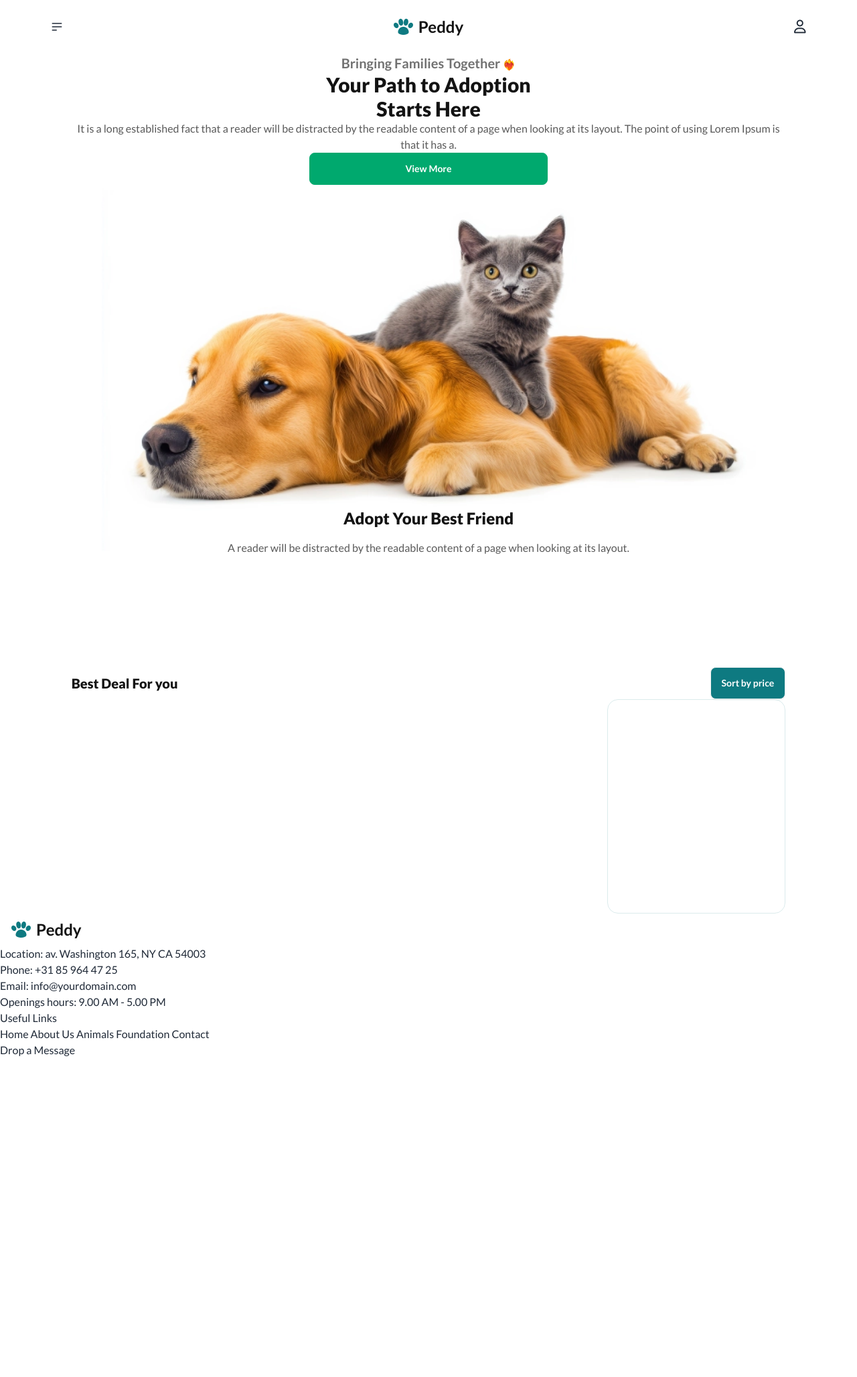
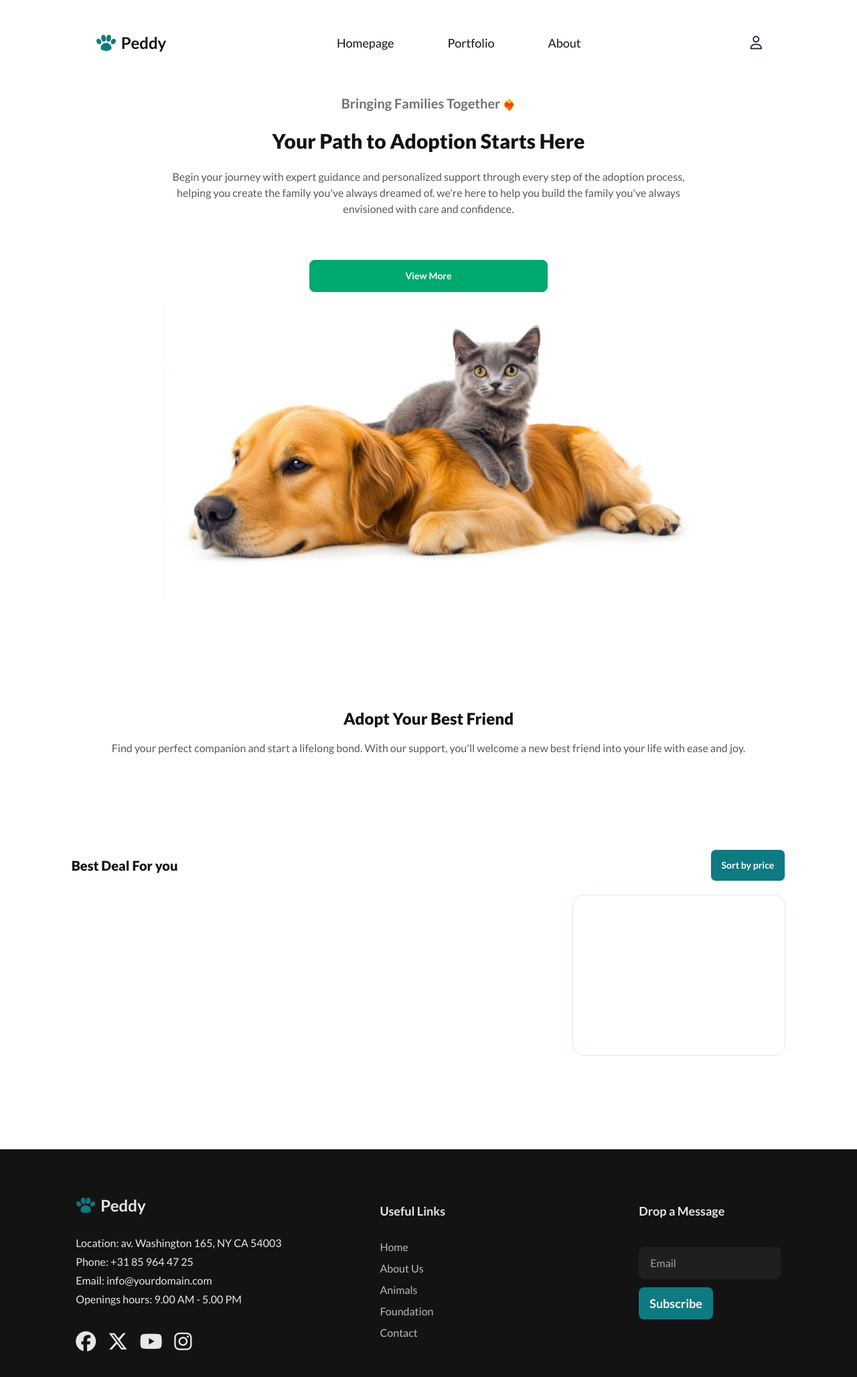
Before and after one commit to al-abir-anik/PH-Assignment-06, a plain HTML site: page index.html in a window 1280 px wide. Shown: the whole page at 67% size. Before the commit the page ends 1580 px from the top, so only its background shows below. Drawn offline with nearby package versions, Linux system fonts and the light colour scheme; no server answers.

Commit message:
Design for Large Screen added

```diff
--- a/index.html
+++ b/index.html
@@ -1,5 +1,5 @@
 <!DOCTYPE html>
-<html lang="en" data-theme="light">
+<html lang="en" data-theme="light" class="scroll-smooth">
   <head>
     <meta charset="UTF-8" />
     <meta name="viewport" content="width=device-width, initial-scale=1.0" />
@@ -45,8 +45,8 @@
   </head>
   <body class="font-sans">
     <header>
-      <nav class="navbar bg-base-100 w-11/12 h-20 mx-auto">
-        <div class="navbar-start">
+      <nav class="navbar bg-base-100 w-full h-20 lg:h-32 flex justify-around">
+        <div class="lg:hidden inline">
           <div class="dropdown">
             <div tabindex="0" role="button" class="btn btn-ghost btn-circle">
               <svg
@@ -75,14 +75,22 @@
           </div>
         </div>
 
-        <div class="navbar-center">
+        <div class="">
           <a class="btn btn-ghost">
             <img src="images/logo.webp" class="" />
             <p class="text-2xl font-bold text-[#131313]">Peddy</p>
           </a>
         </div>
 
-        <div class="navbar-end">
+        <div
+          class="navbar-center text-[#131313] font-medium text-lg space-x-20 hidden lg:flex"
+        >
+          <a href="#">Homepage</a>
+          <a href="#">Portfolio</a>
+          <a href="#">About</a>
+        </div>
+
+        <div class="">
           <button class="btn btn-ghost btn-circle border">
             <i class="fa-regular fa-user text-xl"></i>
           </button>
@@ -91,9 +99,11 @@
 
       <!-- Hero Section Start -->
       <div
-        class="w-10/12 h-[550px] mx-auto flex flex-col justify-between items-center"
+        class="w-10/12 h-[550px] lg:h-auto mx-auto flex flex-col justify-between items-center"
       >
-        <div class="w-full h-[350px] flex flex-col justify-around items-center">
+        <div
+          class="w-full h-[350px] lg:h-80 flex flex-col justify-around items-center"
+        >
           <h6>
             <span class="text-xl font-bold text-[#131313]/60"
               >Bringing Families Together</span
@@ -101,42 +111,54 @@
             ❤️‍🔥
           </h6>
           <h3 class="text-3xl font-black text-center text-[#131313]">
-            Your Path to Adoption <br />
+            Your Path to Adoption <br class="lg:hidden" />
             Starts Here
           </h3>
-          <p class="text-base text-center text-[#131313]/70">
-            It is a long established fact that a reader will be distracted by
-            the readable content of a page when looking at its layout. The point
-            of using Lorem Ipsum is that it has a.
+          <p class="text-base text-center text-[#131313]/70 lg:w-3/4">
+            Begin your journey with expert guidance and personalized support
+            through every step of the adoption process, helping you create the
+            family you've always dreamed of.
+            <span class="hidden lg:inline">
+              we're here to help you build the family you've always envisioned
+              with care and confidence.
+            </span>
           </p>
-          <button class="btn btn-success w-2/6 text-white font-bold">
-            View More
+          <button class="btn btn-success w-2/6 text-white font-bold lg:mt-10">
+            <a
+              href="#category-section"
+              class="w-full h-full flex justify-center items-center"
+              >View More</a
+            >
           </button>
         </div>
-        <img src="images/pet.webp" class="w-11/12" />
+        <img src="images/pet.webp" class="w-11/12 lg:w-3/4" />
       </div>
     </header>
 
     <!-- Main Section Start Here -->
-    <main class="w-10/12 h-auto mx-auto">
-      <section class="w-full h-[350px] flex flex-col justify-center gap-4 mt-4">
+    <main class="w-11/12 lg:w-10/12 h-auto mx-auto pb-10">
+      <section
+        id="category-section"
+        class="w-full h-[350px] lg:h-64 lg:mt-24 flex flex-col justify-center gap-4"
+      >
         <div class="w-full h-[110px] space-y-4">
           <h4 class="text-2xl font-extrabold text-center text-[#131313]">
             Adopt Your Best Friend
           </h4>
           <p class="text-base text-center text-[#131313]/70">
-            A reader will be distracted by the readable content of a page when
-            looking at its layout.
+            Find your perfect companion and start a lifelong bond. With our
+            support, you'll welcome a new best friend into your life with ease
+            and joy.
           </p>
         </div>
         <div
           id="btn-categories"
-          class="flex justify-center flex-wrap gap-4"
+          class="flex justify-center flex-wrap gap-4 lg:gap-28"
         ></div>
       </section>
 
       <!-- best deal section -->
-      <section>
+      <section class="py-5 space-y-5">
         <div class="flex justify-between items-center">
           <h4 class="text-xl font-black text-[#131313]">Best Deal For you</h4>
           <button
@@ -147,8 +169,13 @@
           </button>
         </div>
 
-        <div class="w-full h-auto flex justify-between min-h-80">
-          <div id="card-container" class="w-2/3 flex-wrap"></div>
+        <div
+          class="w-full h-auto flex justify-between min-h-80 gap-3 lg:gap-10"
+        >
+          <div
+            id="card-container"
+            class="w-3/4 h-fit grid grid-cols-1 md:grid-cols-2 lg:grid-cols-3 gap-5 lg:gap-10"
+          ></div>
 
           <!-- Loading Screen -->
           <span
@@ -158,7 +185,7 @@
 
           <div
             id="likeCard-container"
-            class="card w-1/4 h-auto border border-[#0E7A81]/15 py-4 px-2"
+            class="card w-2/6 h-fit min-h-40 lg:min-h-60 border border-[#0E7A81]/15 py-4 px-2 lg:px-4 grid grid-cols-1 lg:grid-cols-2 gap-5"
           ></div>
         </div>
       </section>
@@ -179,29 +206,39 @@
       <dialog id="pet-adopt-modal" class="modal">
         <div class="modal-box">
           <h3 class="text-2xl font-bold text-center">Congratulations!</h3>
-          <p class="py-4 text-lg text-[#131313]/80 text-center">Adoption Process is Start For Your Pet</p>
+          <p class="py-4 text-lg text-[#131313]/80 text-center">
+            Adoption Process is Start For Your Pet
+          </p>
           <p id="countdown" class="py-3 text-4xl font-black text-center"></p>
         </div>
       </dialog>
     </main>
 
-    <footer>
-      <div>
-        <div class="btn btn-ghost">
-          <img src="images/logo.webp" class="" />
-          <p class="text-2xl font-bold text-[#131313]">Peddy</p>
+    <footer
+      class="h-[560px] lg:h-96 bg-[#131313] text-base text-white/90 flex flex-col lg:flex-row justify-around lg:items-center px-10 pb-5"
+    >
+      <div class="space-y-1 lg:space-y-5">
+        <div class="btn btn-ghost p-0">
+          <img src="images/logo.webp" class="w-7" />
+          <p class="text-2xl font-bold">Peddy</p>
         </div>
-        <div>
+        <div class="space-y-1">
           <p>Location: av. Washington 165, NY CA 54003</p>
           <p>Phone: +31 85 964 47 25</p>
           <p>Email: info@yourdomain.com</p>
           <p>Openings hours: 9.00 AM - 5.00 PM</p>
         </div>
-        <div></div>
+        <div class="space-x-3 text-3xl pt-3">
+          <i class="fa-brands fa-facebook"></i>
+          <i class="fa-brands fa-x-twitter"></i>
+          <i class="fa-brands fa-youtube"></i>
+          <i class="fa-brands fa-instagram"></i>
+        </div>
       </div>
 
-      <div>
-        <h4>Useful Links</h4>
+      <div class="lg:w-1/2 flex justify-between lg:justify-around lg:gap-72">
+        <div class="text-white/70 flex flex-col space-y-2">
+          <h4 class="text-lg font-bold text-white/90 lg:pb-5">Useful Links</h4>
           <a href="#">Home</a>
           <a href="#">About Us</a>
           <a href="#">Animals</a>
@@ -209,8 +246,21 @@
           <a href="#">Contact</a>
         </div>
 
-      <div>
-        <h4>Drop a Message</h4>
+        <div class="space-y-3">
+          <h4 class="mb-4 lg:mb-10 text-lg font-bold text-white/90">
+            Drop a Message
+          </h4>
+          <label
+            class="input input-bordered flex items-center gap-2 bg-white/5"
+          >
+            <input type="text" class="grow" placeholder="Email" />
+          </label>
+          <input
+            type="submit"
+            value="Subscribe"
+            class="btn bg-[#0E7A81] border-none text-white font-bold text-lg"
+          />
+        </div>
       </div>
     </footer>
 
--- a/scripts/main.js
+++ b/scripts/main.js
@@ -1,3 +1,6 @@
+
+
+// loading function
 function showLoading() {
   document.getElementById("loading").classList.remove("hidden");
   document.getElementById("card-container").classList.add("hidden");
@@ -10,6 +13,8 @@ function hideLoading() {
     document.getElementById("likeCard-container").classList.remove("hidden");
   }, 2000);
 }
+
+
 
 // active category button function
 function activeCategory(categoryId) {
@@ -32,16 +37,21 @@ function activeCategory(categoryId) {
   );
 }
 
+
+
 // Like Button Functionality
 function likeButton(imageUrl) {
   const likecardContainer = document.getElementById("likeCard-container");
 
   const img = document.createElement("img");
   img.src = imageUrl;
-  img.classList.add("w-full", "rounded-lg");
+  img.classList.add("w-fit", "rounded-lg");
 
   likecardContainer.appendChild(img);
 }
+
+
+
 
 // Details button functionality
 function detailsButton(urlId) {
@@ -72,18 +82,19 @@ function detailsButton(urlId) {
 }
 
 
+
 // Pet Adopt Button Functionality
 function adoptButton() {
-  const adoptModal = document.getElementById('pet-adopt-modal');
+  const adoptModal = document.getElementById("pet-adopt-modal");
   adoptModal.showModal();
 
-  let countdown = 3 ;
+  let countdown = 3;
   const countdownP = document.getElementById("countdown");
-  countdownP.innerText = countdown ;
+  countdownP.innerText = countdown;
 
   const countdownInterval = setInterval(() => {
     countdown--;
-    countdownP.innerText = countdown ;
+    countdownP.innerText = countdown;
 
     if (countdown == 0) {
       clearInterval(countdownInterval);
--- a/scripts/utilities.js
+++ b/scripts/utilities.js
@@ -1,3 +1,5 @@
+
+
 // Categories button function
 function createButtons(buttonData) {
   const categories = document.getElementById("btn-categories");
@@ -5,7 +7,9 @@ function createButtons(buttonData) {
   buttonData.forEach((element) => {
     const buttonDiv = document.createElement("div");
     buttonDiv.innerHTML = `
-        <button id='btn-${element.id}' onclick="activeCategory('btn-${element.id}'); loadCategoryCards('${element.category.toLowerCase()}')" class="btn-category btn bg-transparent border border-[#0E7A81]/15 w-auto h-auto px-8 py-3 flex">
+        <button id='btn-${element.id}' onclick="activeCategory('btn-${
+      element.id
+    }'); loadCategoryCards('${element.category.toLowerCase()}')" class="btn-category btn bg-transparent border border-[#0E7A81]/15 w-auto h-auto px-8 py-3 flex">
           <img class="w-10" src='${element.category_icon}'>
           <p class="text-xl font-bold text-[#131313]">${element.category}</p>
         </button>
@@ -15,12 +19,14 @@ function createButtons(buttonData) {
 }
 
 
+
+
 // Load Cards function
 function createCards(cardData) {
   const cardContainer = document.getElementById("card-container");
   cardContainer.innerHTML = "";
-  // showLoading();
-  // hideLoading();
+  showLoading();
+  hideLoading();
 
   setTimeout(() => {
     if (cardData == 0) {
@@ -51,40 +57,62 @@ function createCards(cardData) {
       </figure>
 
       <div class="h-auto space-y-1">
-        <h4 class="text-xl font-bold text-[#131313]">${element.pet_name}</h4>
+        <h4 class="text-xl font-bold text-[#131313] pt-2">${
+          element.pet_name
+        }</h4>
         <p class="text-base text-[#131313]/70">
-          <i class="fa-regular fa-calendar-days"></i>
-          Breed: ${element.breed != null && element.breed != undefined ? element.breed : "Not Given"}
+          <i class="fa-solid fa-paw"></i>
+          Breed:&nbsp;&nbsp; ${
+            element.breed != null && element.breed != undefined
+              ? element.breed
+              : "Not Given"
+          }
         </p>
         <p class="text-base text-[#131313]/70">
           <i class="fa-regular fa-calendar-days"></i>
-          Birth: ${element.date_of_birth != null && element.date_of_birth != undefined ? element.date_of_birth : "Not Given"}
+          Birth:&nbsp;&nbsp; ${
+            element.date_of_birth != null && element.date_of_birth != undefined
+              ? element.date_of_birth
+              : "Not Given"
+          }
         </p>
         <p class="text-base text-[#131313]/70">
-          <i class="fa-regular fa-calendar-days"></i>
-          Gender: ${element.gender != null && element.gender != undefined ? element.gender : "Not Given"}
+          <i class="fa-solid fa-venus"></i>
+          Gender:&nbsp;&nbsp; ${
+            element.gender != null && element.gender != undefined
+              ? element.gender
+              : "Not Given"
+          }
         </p>
         <p class="text-base text-[#131313]/70">
-          <i class="fa-regular fa-calendar-days"></i>
-          Price: ${element.price != null && element.price != undefined ? element.price : "Not Given"}
+          <i class="fa-solid fa-dollar-sign"></i>
+          Price:&nbsp;&nbsp; ${
+            element.price != null && element.price != undefined
+              ? element.price
+              : "Not Given"
+          }
         </p>
       </div>
 
-      <hr class="w-full">
+      <hr class="w-full my-3">
 
-      <div>
-        <button onclick="likeButton('${element.image}')" class="btn btn-outline btn-accent border border-[#0E7A81]/15">
-          <i class="fa-regular fa-calendar-days"></i>
+      <div class="flex justify-between">
+        <button onclick="likeButton('${
+          element.image
+        }')" class="btn btn-outline btn-accent border border-[#0E7A81]/15">
+          <i class="fa-solid fa-thumbs-up text-lg"></i>
         </button>
         <button onclick="adoptButton()" class="btn btn-outline btn-accent border border-[#0E7A81]/15 font-bold text-base">
           Adopt
         </button>
-        <button onclick="loadPetDetails('${element.petId}')" class="btn btn-outline btn-accent border border-[#0E7A81]/15 font-bold text-base">
+        <button onclick="loadPetDetails('${
+          element.petId
+        }')" class="btn btn-outline btn-accent border border-[#0E7A81]/15 font-bold text-base">
           Details
         </button>
       </div>
     `;
       cardContainer.appendChild(card);
     });
-  }, 0);
+  }, 2000);
 }
```
Also changed, not shown: scripts/api.js (+9 -2 lines). Lines whose indentation alone changed are shown as unchanged.
